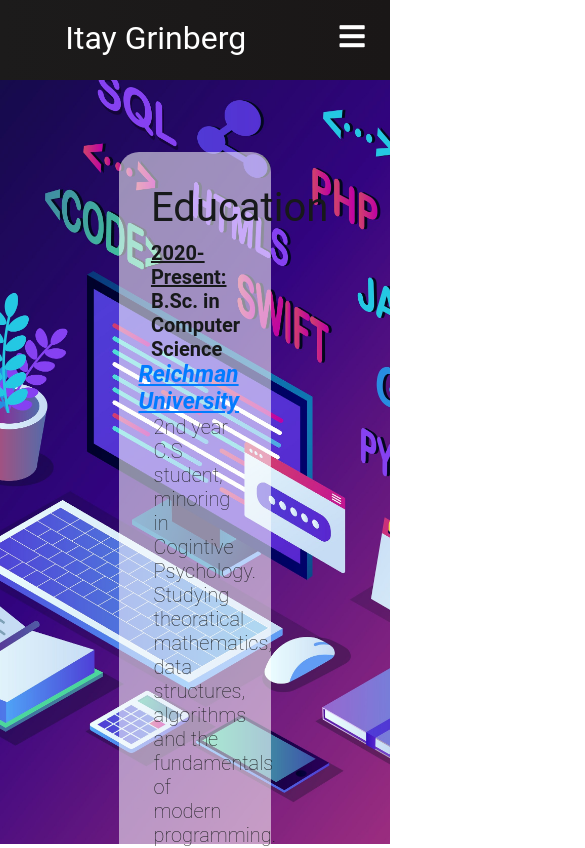
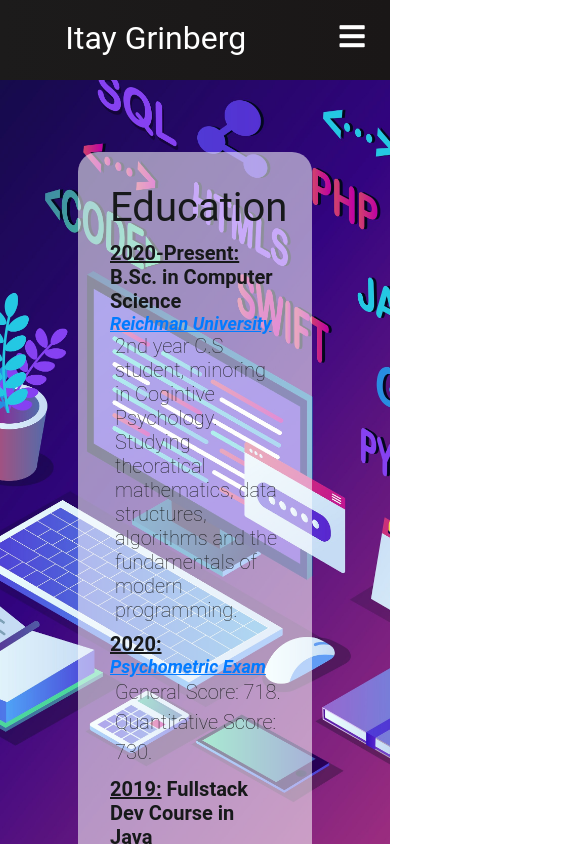
Before and after one commit to itaygrin/My-Portfolio, a React (Create React App) app: page /education in a window 390 px wide. Shown: the top 848 px of the page, 585 px wide, since content can reach past the window. Built offline with nearby package versions, Linux system fonts and the light colour scheme.

Commit message:
Changed css to make the site more responsive

```diff
--- a/src/components/pages/About.css
+++ b/src/components/pages/About.css
@@ -27,8 +27,9 @@
     min-height: 50%;
   } */
 
-.blue{
+.about-left .blue{
     color: #027bff;
+    float: left;
 }
 
 .about {
--- a/src/components/pages/About.js
+++ b/src/components/pages/About.js
@@ -8,7 +8,7 @@ const About = () => {
                     <div className="about-left">
                         <h1>About me:</h1>
                         <p>I'm 23 years old, living in Petah Tikva, Israel.<br/>
-                            I'm a 2nd year B.Sc Computer Science student
+                            I'm a 2nd year B.Sc Computer Science student<br/>
                         <span className='blue'>@Reichman_University.</span>
                         </p>
                     </div>
--- a/src/components/pages/Education.css
+++ b/src/components/pages/Education.css
@@ -98,3 +98,20 @@ h5{
     list-style: none;
     line-height: 30px;
 }
+
+@media screen and (max-width: 1760px) {
+    .education-left .blue {
+        font-size: 18px;
+        float: left;
+        padding-right: 28em;
+        content: "\a";
+        white-space: pre;
+        /* display: flex;
+        justify-content: space-between; */
+    }
+  }
+@media screen and (max-width: 560px) {
+    .education-left{
+        width: 100%;
+    }
+  }
--- a/src/components/pages/Employment.css
+++ b/src/components/pages/Employment.css
@@ -44,8 +44,8 @@ h5{
 }
 
 .blue {
-    float: right;
-    font-size: 23px;
+    /* float: right; */
+    font-size: 20px;
     font-style: oblique;
     text-decoration: underline;
 }
@@ -58,11 +58,15 @@ h5{
     width:65%;
 }
 
+.employment-left .blue {
+    float: right;
+}
+
 .employment-left p {
     color: #17191a;
     opacity: 0.95;
     font-weight: 100;
-    margin-top: 10px;
+    margin-top: 20px;
     font-size: 20px;
     position: relative;
     left: 3%;
@@ -83,3 +87,13 @@ h5{
     list-style: none;
     line-height: 30px;
 }
+
+@media screen and (max-width: 1270px) {
+    .employment-left .blue {
+        font-size: 18px;
+        float: left;
+        padding-right: 10em;
+        /* display: flex;
+        justify-content: space-between; */
+    }
+  }
--- a/src/components/pages/Hobbies.css
+++ b/src/components/pages/Hobbies.css
@@ -72,3 +72,9 @@ h5{
     list-style: none;
     line-height: 30px;
 }
+
+@media screen and (max-width: 500px) {
+    .hobbies-left{
+        width: 100%;
+    }
+  }
```
